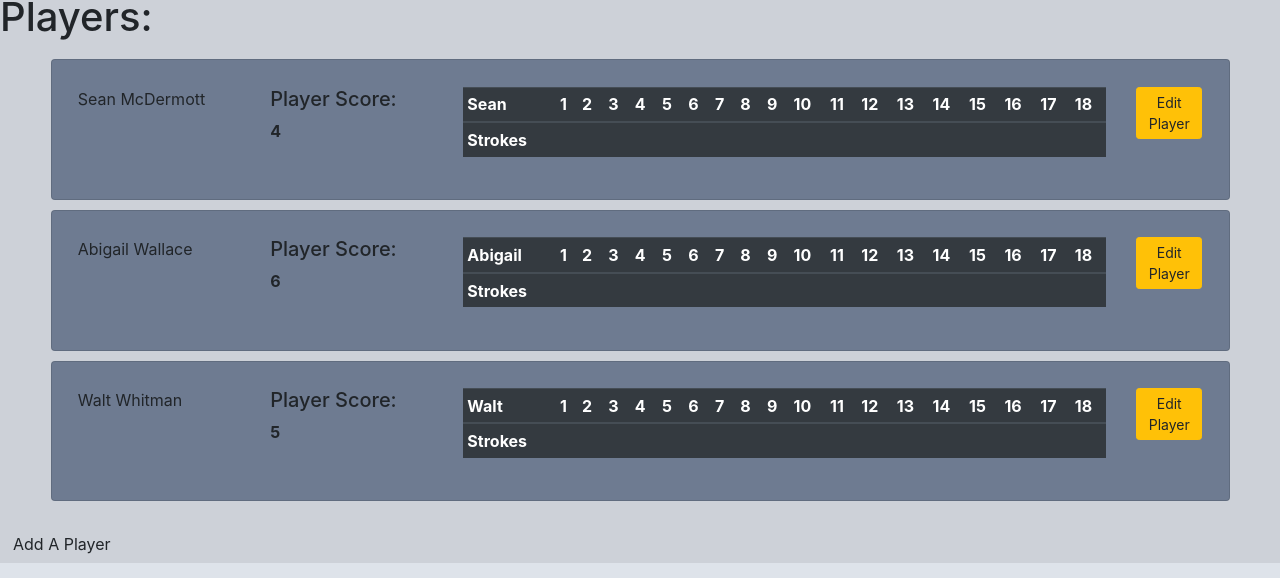
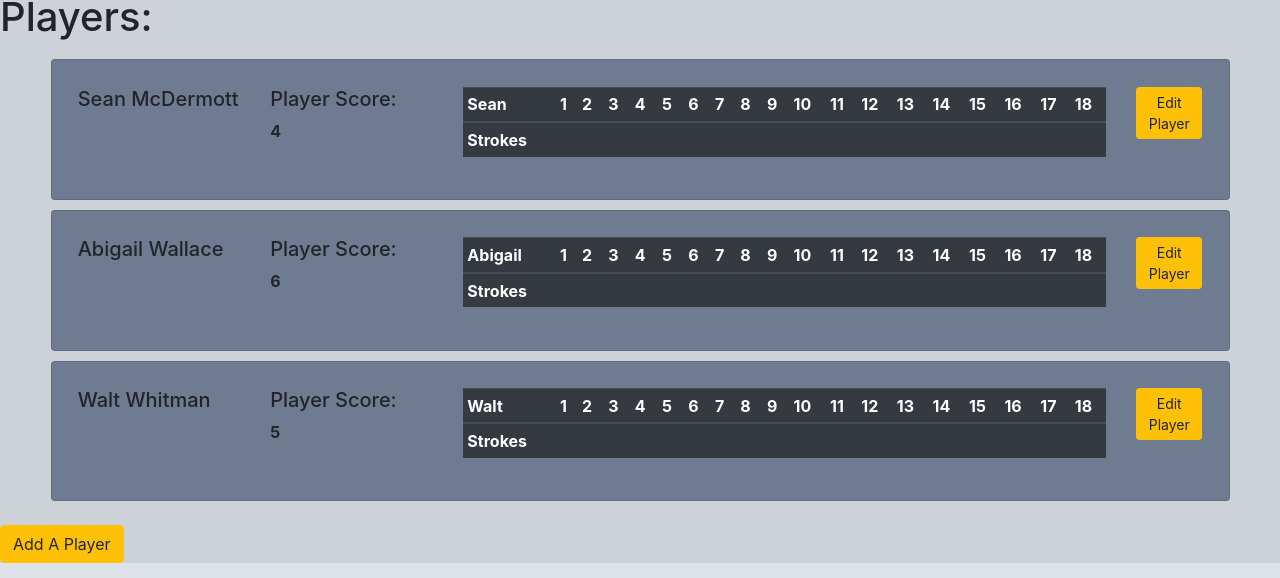
Before and after one commit to seanulus/review-7, an Angular app: page / in a window 1280 px wide. Shown: the part 219-797 px from the top of the page. Built offline with nearby package versions, Linux system fonts and the light colour scheme.

Commit message:
add add player functionality

```diff
--- a/src/app/new-player/new-player.component.css
+++ b/src/app/new-player/new-player.component.css
@@ -0,0 +1,12 @@
+.card {
+  width: 80em;
+  margin-top: 10px;
+  padding: 1%;
+  margin-left: 6.7%;
+  background-color: #6e7b91;
+  display: inline-block;
+}
+
+.btn {
+  float: right;
+}
--- a/src/app/new-player/new-player.component.html
+++ b/src/app/new-player/new-player.component.html
@@ -1,8 +1,8 @@
-<button class="btn mt-4" (click)="newPlayer1()">Add A Player</button>
+<button class="btn mt-4 btn-warning" (click)="newPlayer1()">Add A Player</button>
 <div class="card" *ngIf="newPlayer">
-  <h1>Enter a New Player:</h1>
+  <h5>Enter a New Player:</h5>
   <div>
-    <label>Enter First Name:</label><br>
+    <label>Enter First Name:</label>
     <input #firstName>
   </div>
   <div>
@@ -14,7 +14,7 @@
     <input #score>
   </div>
   <div class="">
-    <button class="btn"(click)="submitForm(firstName.value, lastName.value, score.value); firstName.valu=''; lastName.value=''; score.value=';'">Add Player</button>
-    <button class="btn"(click)="finishedNewPlayer()">Done</button>
+    <button class="btn ml-2 btn-warning"(click)="submitForm(firstName.value, lastName.value, score.value); firstName.valu=''; lastName.value=''; score.value=';'">Add Player</button>
+    <button class="btn btn-warning"(click)="finishedNewPlayer()">Done</button>
   </div>
 </div>
--- a/src/app/player-list/player-list.component.html
+++ b/src/app/player-list/player-list.component.html
@@ -3,7 +3,7 @@
   <div class="card" *ngFor="let player of childPlayersList">
     <div class="row">
       <div class="col-md-2">
-        <p>{{player.firstName}} {{player.lastName}}</p>
+        <h5>{{player.firstName}} {{player.lastName}}</h5>
       </div>
       <div class="col-md-2">
         <h5>Player Score:</h5>
```
